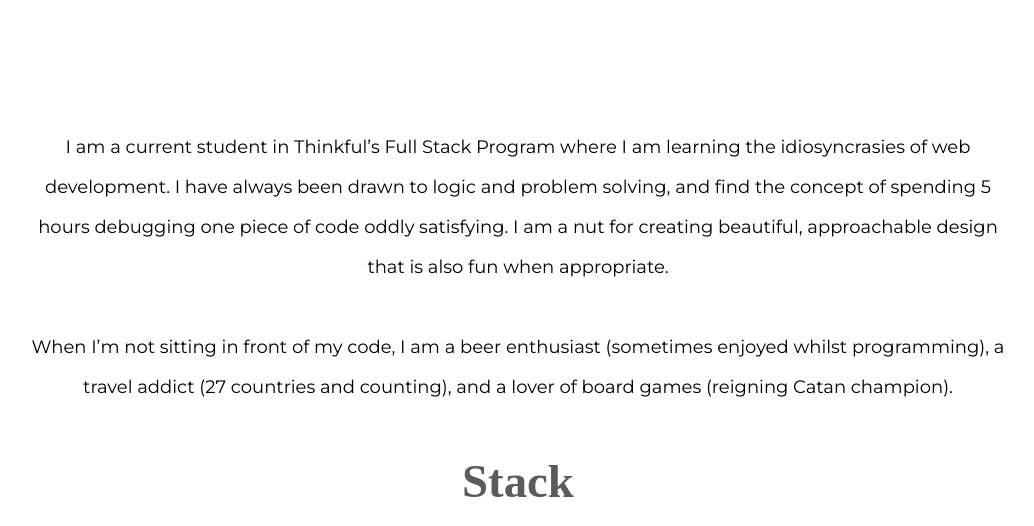
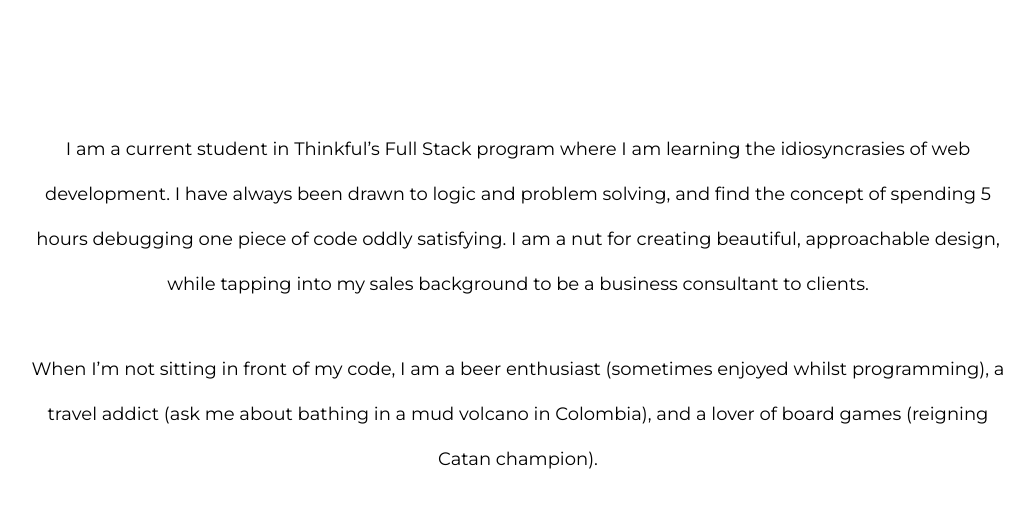
Before and after one commit to greffly/My-Portfolio, a plain HTML site: page index.html in a window 1280 px wide. Shown: the part 700-1226 px from the top of the page, without its empty margins (122-1156 px from the left). Drawn offline with nearby package versions, Linux system fonts and the light colour scheme.

Commit message:
edit blubs

```diff
--- a/index.html
+++ b/index.html
@@ -32,16 +32,18 @@
     <hr width="60%" size="5" id="about" />
     <section class="aboutPage" role="about">
       <p class="aboutMe">
-        I am a current student in Thinkful’s Full Stack Program where I am
+        I am a current student in Thinkful’s Full Stack program where I am
         learning the idiosyncrasies of web development. I have always been drawn
         to logic and problem solving, and find the concept of spending 5 hours
         debugging one piece of code oddly satisfying. I am a nut for creating
-        beautiful, approachable design that is also fun when appropriate.
+        beautiful, approachable design, while tapping into my sales background
+        to be a business consultant to clients.
       </p>
       <p class="aboutMe">
         When I’m not sitting in front of my code, I am a beer enthusiast
-        (sometimes enjoyed whilst programming), a travel addict (27 countries
-        and counting), and a lover of board games (reigning Catan champion).
+        (sometimes enjoyed whilst programming), a travel addict (ask me about
+        bathing in a mud volcano in Colombia), and a lover of board games
+        (reigning Catan champion).
       </p>
       <section class="languageList" role="languageList">
         <h1>Stack</h1>
--- a/style.css
+++ b/style.css
@@ -208,7 +208,7 @@ button {
   }
   p,
   .projectBlurb {
-    line-height: 40px;
+    line-height: 45px;
   }
   .projectBlurb {
     margin: 10px;
```
